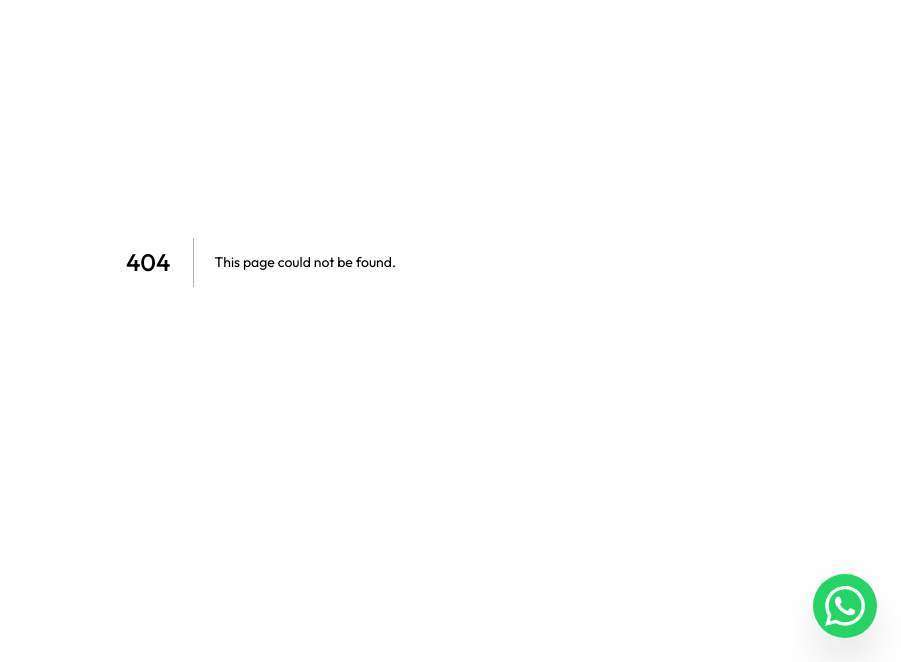
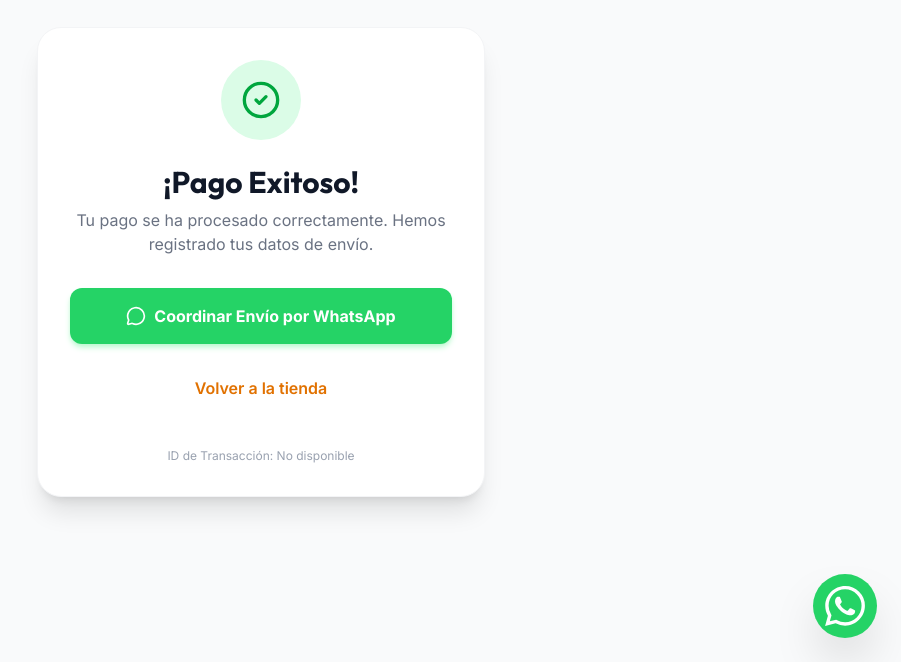
Before and after one commit to ghangelini/artesanias-mabe, a Next.js app: page /success in a window 1280 px wide. Before the commit this address had no page. Shown: the part 138-800 px from the top of the page, without its empty margins (379-1280 px from the left). Built offline with nearby package versions, Linux system fonts and the light colour scheme.

Commit message:
feat: panel de administrador y webhook de mercado pago2

```diff
--- a/src/app/admin/page.tsx
+++ b/src/app/admin/page.tsx
@@ -12,6 +12,10 @@ interface Order {
   total_amount: number;
   status: string;
   created_at: string;
+  customer_name?: string;
+  customer_email?: string;
+  customer_phone?: string;
+  shipping_address?: string;
 }
 
 export default function AdminDashboard() {
@@ -149,7 +153,7 @@ export default function AdminDashboard() {
                       Fecha
                     </th>
                     <th scope="col" className="px-6 py-4 text-left text-xs font-semibold text-gray-500 dark:text-gray-400 uppercase tracking-wider">
-                      ID Pago (MP)
+                      Cliente
                     </th>
                     <th scope="col" className="px-6 py-4 text-left text-xs font-semibold text-gray-500 dark:text-gray-400 uppercase tracking-wider">
                       Estado
@@ -173,7 +177,16 @@ export default function AdminDashboard() {
                           {new Date(order.created_at).toLocaleString('es-AR')}
                         </td>
                         <td className="px-6 py-4 whitespace-nowrap text-sm text-gray-500 dark:text-gray-400">
-                          {order.mp_payment_id || 'N/A'}
+                          {order.customer_name ? (
+                            <div>
+                              <p className="font-semibold text-gray-900 dark:text-gray-200">{order.customer_name}</p>
+                              <p className="text-xs">{order.customer_email}</p>
+                              <p className="text-xs">{order.customer_phone}</p>
+                              {order.shipping_address && <p className="text-xs text-amber-600 truncate max-w-[150px]" title={order.shipping_address}>{order.shipping_address}</p>}
+                            </div>
+                          ) : (
+                            <span className="text-xs">Sin datos ({order.mp_payment_id || 'N/A'})</span>
+                          )}
                         </td>
                         <td className="px-6 py-4 whitespace-nowrap">
                           <span className={`px-2.5 py-1 inline-flex text-xs leading-5 font-semibold rounded-full ${
--- a/src/app/api/checkout/route.ts
+++ b/src/app/api/checkout/route.ts
@@ -1,13 +1,45 @@
 import { NextResponse } from 'next/server';
 import { preference } from '@/lib/mercadopago';
 import { CartItem } from '@/context/CartContext';
+import { supabase } from '@/lib/supabase';
 
 export async function POST(req: Request) {
   try {
-    const { items }: { items: CartItem[] } = await req.json();
+    const { items, customer } = await req.json() as { items: CartItem[], customer: any };
 
     if (!items || items.length === 0) {
       return NextResponse.json({ error: 'El carrito está vacío' }, { status: 400 });
+    }
+
+    if (!customer || !customer.name || !customer.email) {
+      return NextResponse.json({ error: 'Faltan datos del cliente' }, { status: 400 });
+    }
+
+    let orderId = null;
+
+    // Calcular el total
+    const totalAmount = items.reduce((acc, current) => acc + (Number(current.price) * Number(current.quantity)), 0);
+
+    // Guardamos la orden en Supabase ANTES de llevarlo a Mercado Pago
+    // Estará en estado "pending"
+    if (supabase) {
+      const { data: newOrder, error: dbError } = await supabase
+        .from('orders')
+        .insert([{
+          items: items,
+          total_amount: totalAmount,
+          status: 'pending',
+          customer_name: customer.name,
+          customer_email: customer.email,
+          customer_phone: customer.phone,
+          shipping_address: customer.address
+        }])
+        .select('id')
+        .single();
+
+      if (!dbError && newOrder) {
+        orderId = newOrder.id;
+      }
     }
 
     const body = {
@@ -24,8 +56,7 @@ export async function POST(req: Request) {
         pending: `${process.env.NEXT_PUBLIC_URL || 'http://localhost:3000'}/pending`,
       },
       notification_url: `${process.env.NEXT_PUBLIC_URL || 'https://tu-dominio.com'}/api/webhook`,
-      // external_reference puede usarse en un futuro si decidimos crear la orden *antes* de enviarlos a MP.
-      // Así mercado pago nos devuelve este ID en el webhook.
+      external_reference: orderId ? orderId : undefined,
     };
 
     const response = await preference.create({ body });
--- a/src/app/api/webhook/route.ts
+++ b/src/app/api/webhook/route.ts
@@ -35,32 +35,38 @@ export async function POST(req: Request) {
       // En Mercado Pago, description o additional_info a veces trae los items, pero si preferimos
       // buscar por preferenceId:
       const items = paymentData.additional_info?.items || [];
+      const orderId = paymentData.external_reference;
 
       // 3. Guardar o actualizar la orden en Supabase
       if (supabase) {
-        // Buscamos si ya existe una orden con este preferencia (por si el cliente volvió a intentar el pago)
-        const { data: existingOrders, error: fetchError } = await supabase
+        if (orderId) {
+          // Si la orden ya existía en la BD (lo normal con el nuevo checkout)
+          await supabase
+            .from('orders')
+            .update({
+              status: status,
+              mp_preference_id: preferenceId,
+              mp_payment_id: dataId
+            })
+            .eq('id', orderId);
+        } else {
+          // Fallback por si alguien paga un link viejo sin external_reference
+          const { data: existingOrders } = await supabase
             .from('orders')
             .select('id')
             .eq('mp_payment_id', dataId);
 
           if (existingOrders && existingOrders.length > 0) {
-          // Actualizar orden existente
-          await supabase
-            .from('orders')
-            .update({ status: status })
-            .eq('id', existingOrders[0].id);
+            await supabase.from('orders').update({ status: status }).eq('id', existingOrders[0].id);
           } else {
-          // Crear nueva orden
-          await supabase
-            .from('orders')
-            .insert([{
+            await supabase.from('orders').insert([{
                 mp_preference_id: preferenceId,
                 mp_payment_id: dataId,
                 items: items,
                 total_amount: totalAmount,
                 status: status
             }]);
+          }
         }
       } else {
         console.warn("Supabase client is not initialized. Order was not saved.");
--- /dev/null
+++ b/src/app/success/page.tsx
@@ -0,0 +1,65 @@
+'use client';
+
+import React, { Suspense } from 'react';
+import { useSearchParams } from 'next/navigation';
+import { CheckCircle2, MessageCircle } from 'lucide-react';
+import Link from 'next/link';
+
+function SuccessContent() {
+  const searchParams = useSearchParams();
+  const paymentId = searchParams.get('payment_id');
+  const externalReference = searchParams.get('external_reference');
+
+  // Poner acá el número real de Whatsapp del vendedor (con código de país, ej 549112345678)
+  const phoneOwner = '5491169962617';
+  const whatsappMessage = `¡Hola! Acabo de realizar una compra en Artesanías Mabe.%0A%0AMi ID de orden es: ${externalReference || paymentId || 'N/A'}.%0A%0ATe escribo para coordinar la entrega.`;
+  const whatsappUrl = `https://wa.me/${phoneOwner}?text=${whatsappMessage}`;
+
+  return (
+    <div className="max-w-md w-full bg-white dark:bg-zinc-800 rounded-3xl shadow-xl overflow-hidden p-8 text-center border border-gray-100 dark:border-zinc-700">
+      <div className="w-20 h-20 bg-green-100 dark:bg-green-900/30 rounded-full flex items-center justify-center mx-auto mb-6">
+        <CheckCircle2 className="w-10 h-10 text-green-600 dark:text-green-500" />
+      </div>
+
+      <h1 className="text-3xl font-bold text-gray-900 dark:text-white mb-2">
+        ¡Pago Exitoso!
+      </h1>
+      <p className="text-gray-500 dark:text-gray-400 mb-8">
+        Tu pago se ha procesado correctamente. Hemos registrado tus datos de envío.
+      </p>
+
+      <div className="space-y-4">
+        <a
+          href={whatsappUrl}
+          target="_blank"
+          rel="noopener noreferrer"
+          className="w-full flex items-center justify-center gap-2 py-4 px-4 bg-[#25D366] hover:bg-[#128C7E] text-white rounded-xl font-bold transition-all shadow-md shadow-green-200"
+        >
+          <MessageCircle className="w-5 h-5" />
+          Coordinar Envío por WhatsApp
+        </a>
+
+        <Link
+          href="/"
+          className="block w-full py-4 text-amber-600 dark:text-amber-500 font-semibold hover:bg-amber-50 dark:hover:bg-amber-900/20 rounded-xl transition-all"
+        >
+          Volver a la tienda
+        </Link>
+      </div>
+
+      <p className="text-xs text-gray-400 mt-8">
+        ID de Transacción: {paymentId || 'No disponible'}
+      </p>
+    </div>
+  );
+}
+
+export default function SuccessPage() {
+  return (
+    <div className="min-h-screen flex items-center justify-center bg-gray-50 dark:bg-zinc-900 px-4 py-12">
+      <Suspense fallback={<div className="animate-spin rounded-full h-12 w-12 border-b-2 border-amber-600 mx-auto"></div>}>
+        <SuccessContent />
+      </Suspense>
+    </div>
+  );
+}
--- a/src/components/CartSidebar.tsx
+++ b/src/components/CartSidebar.tsx
@@ -12,13 +12,26 @@ interface CartSidebarProps {
 
 const CartSidebar: React.FC<CartSidebarProps> = ({ isOpen, onClose }) => {
   const { cart, removeFromCart, updateQuantity, totalPrice, totalItems } = useCart();
+  const [customerInfo, setCustomerInfo] = React.useState({
+    name: '',
+    email: '',
+    phone: '',
+    address: ''
+  });
+  const [isSubmitting, setIsSubmitting] = React.useState(false);
 
   const handleCheckout = async () => {
+    if (!customerInfo.name || !customerInfo.email || !customerInfo.phone || !customerInfo.address) {
+      alert("Por favor completa todos tus datos de envío antes de pagar.");
+      return;
+    }
+
+    setIsSubmitting(true);
     try {
       const response = await fetch('/api/checkout', {
         method: 'POST',
         headers: { 'Content-Type': 'application/json' },
-        body: JSON.stringify({ items: cart }),
+        body: JSON.stringify({ items: cart, customer: customerInfo }),
       });
       const data = await response.json();
       if (data.init_point) {
@@ -29,6 +42,8 @@ const CartSidebar: React.FC<CartSidebarProps> = ({ isOpen, onClose }) => {
     } catch (error) {
       console.error('Checkout error:', error);
       alert('Error al iniciar el pago.');
+    } finally {
+      setIsSubmitting(false);
     }
   };
 
@@ -126,7 +141,44 @@ const CartSidebar: React.FC<CartSidebarProps> = ({ isOpen, onClose }) => {
 
             {cart.length > 0 && (
               <div className="p-6 border-t border-gray-100 bg-gray-50/50 space-y-4">
-                <div className="flex justify-between text-lg">
+
+                {/* Formulario de Compra */}
+                <div className="space-y-3 mb-4">
+                  <h4 className="font-semibold text-gray-800 text-sm">Datos de Envío</h4>
+                  <input
+                    type="text"
+                    required
+                    placeholder="Nombre Completo"
+                    value={customerInfo.name}
+                    onChange={(e) => setCustomerInfo({...customerInfo, name: e.target.value})}
+                    className="w-full text-sm px-3 py-2 border border-gray-300 rounded-lg focus:ring-1 focus:ring-amber-500 outline-none"
+                  />
+                  <input
+                    type="email"
+                    required
+                    placeholder="Correo Electrónico"
+                    value={customerInfo.email}
+                    onChange={(e) => setCustomerInfo({...customerInfo, email: e.target.value})}
+                    className="w-full text-sm px-3 py-2 border border-gray-300 rounded-lg focus:ring-1 focus:ring-amber-500 outline-none"
+                  />
+                  <input
+                    type="tel"
+                    required
+                    placeholder="Teléfono (ej: 1123456789)"
+                    value={customerInfo.phone}
+                    onChange={(e) => setCustomerInfo({...customerInfo, phone: e.target.value})}
+                    className="w-full text-sm px-3 py-2 border border-gray-300 rounded-lg focus:ring-1 focus:ring-amber-500 outline-none"
+                  />
+                  <textarea
+                    required
+                    placeholder="Dirección Completa (Calle, Altura, Piso, Depto, Ciudad)"
+                    value={customerInfo.address}
+                    onChange={(e) => setCustomerInfo({...customerInfo, address: e.target.value})}
+                    className="w-full text-sm px-3 py-2 border border-gray-300 rounded-lg focus:ring-1 focus:ring-amber-500 outline-none resize-none h-16"
+                  />
+                </div>
+
+                <div className="flex justify-between text-lg pt-2 border-t border-gray-200">
                   <span className="text-gray-600">Total</span>
                   <span className="font-extrabold text-amber-900 text-2xl">
                     ${totalPrice.toLocaleString('es-AR')}
@@ -134,9 +186,10 @@ const CartSidebar: React.FC<CartSidebarProps> = ({ isOpen, onClose }) => {
                 </div>
                 <button
                   onClick={handleCheckout}
-                  className="w-full py-4 bg-amber-600 text-white rounded-2xl font-bold text-lg hover:bg-amber-700 transition-all active:scale-[0.98] shadow-lg shadow-amber-200"
+                  disabled={isSubmitting}
+                  className="w-full py-4 bg-amber-600 text-white rounded-2xl font-bold text-lg hover:bg-amber-700 transition-all active:scale-[0.98] shadow-lg shadow-amber-200 disabled:opacity-50 disabled:cursor-not-allowed"
                 >
-                  Finalizar Compra
+                  {isSubmitting ? 'Procesando...' : 'Finalizar Compra'}
                 </button>
                 <p className="text-xs text-center text-gray-400">
                   Serás redirigido a Mercado Pago para completar tu pago de forma segura.
```
Lines whose indentation alone changed are shown as unchanged.
